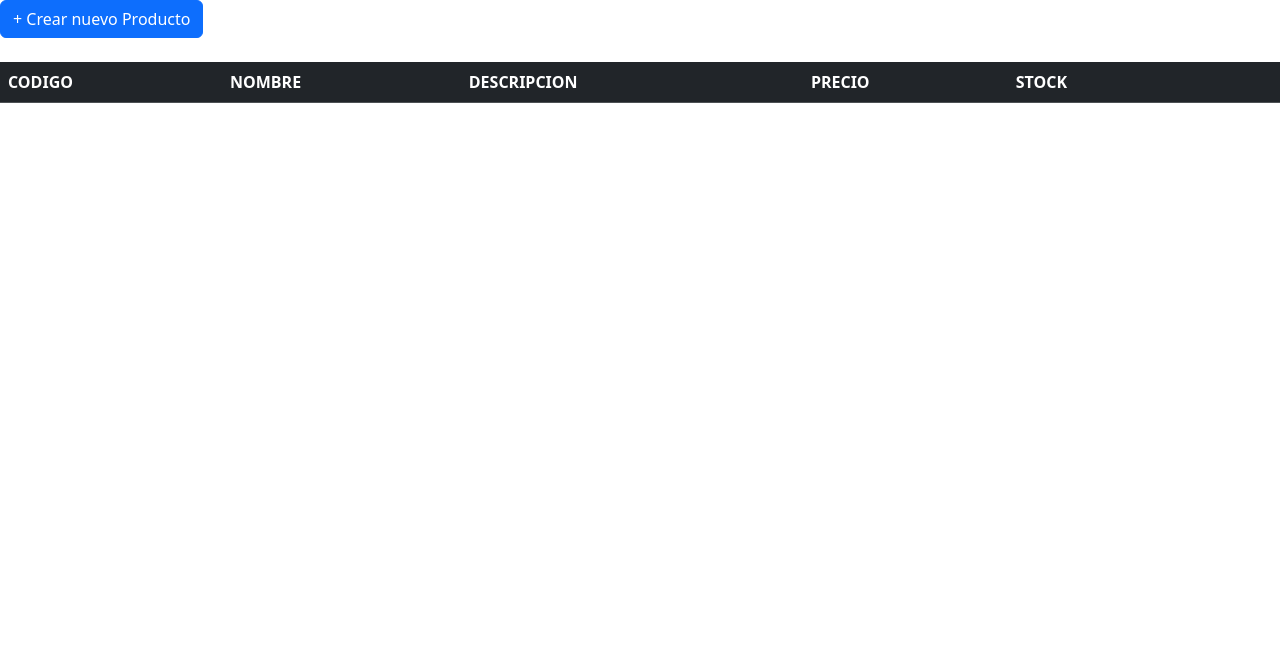
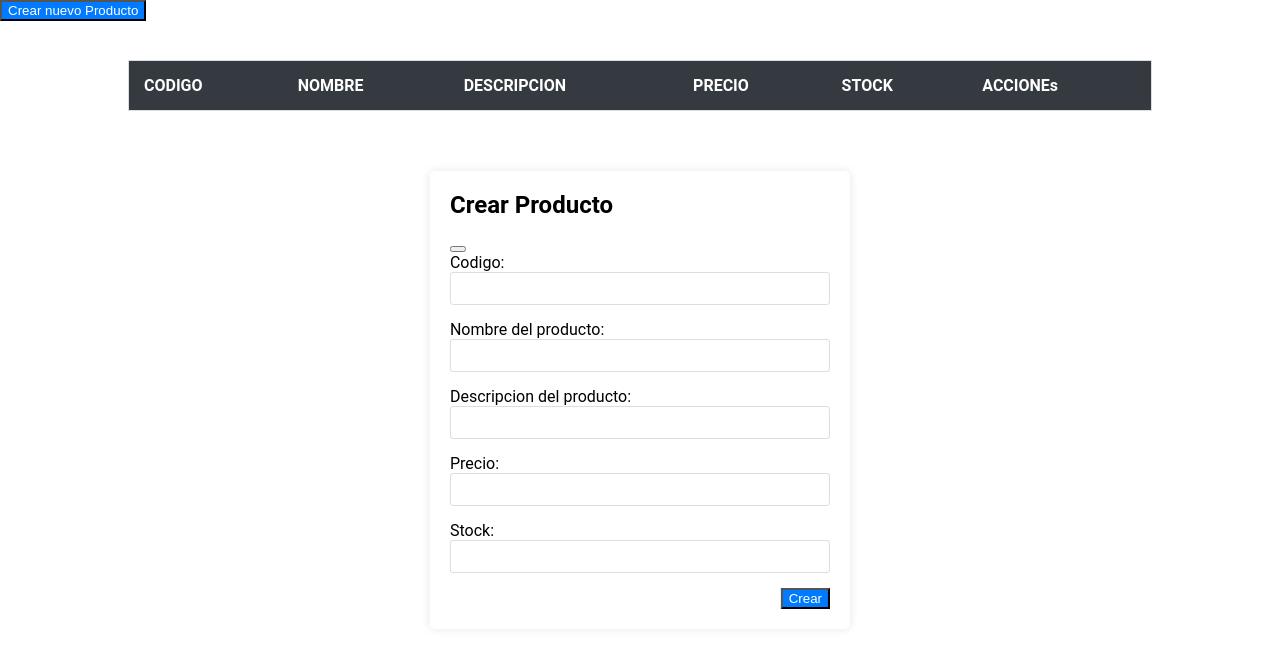
Before and after one commit to EnmerSandoval/IPC2_PROYECTO2DICIEMBRE_14, a Django app: page /productos/ in a window 1280 px wide, after a click on "Crear nuevo Producto". Shown: the top 648 px of the page. Run offline with Django 5.2, Linux system fonts and the light colour scheme; lists and menus that the app fills with data are empty; some libraries are stand-ins or nearby versions.

Commit message:
Productos modificaciones

```diff
--- /dev/null
+++ b/proyectoVacas/static/productos.css
@@ -0,0 +1,97 @@
+body, h1, h2, h3, p, ul, li {
+    margin: 0;
+    padding: 0;
+}
+
+body {
+    font-family: 'Arial', sans-serif;
+}
+
+.crear {
+    font-size: 18px;
+    margin: 20px auto;
+    padding: 10px 20px;
+    border-radius: 5px;
+    background-color: #007bff;
+    color: #fff;
+    cursor: pointer;
+}
+
+.table {
+    width: 80%;
+    margin: 20px auto;
+    border: 1px solid #ddd;
+    border-collapse: collapse;
+}
+
+.table th, .table td {
+    padding: 15px;
+    text-align: left;
+    border-bottom: 1px solid #ddd;
+}
+
+.table thead {
+    background-color: #343a40;
+    color: #fff;
+}
+
+
+.table tbody tr:nth-child(odd) {
+    background-color: #f2f2f2;
+}
+
+.table button {
+    padding: 5px 10px;
+    margin-right: 5px;
+    border: none;
+    border-radius: 3px;
+    cursor: pointer;
+}
+
+.btn-primary {
+    background-color: #007bff;
+    color: #fff;
+}
+
+.btn-danger {
+    background-color: #dc3545;
+    color: #fff;
+}
+
+.modal {
+    display: none;
+    position: fixed;
+    top: 50%;
+    left: 50%;
+    transform: translate(-50%, -50%);
+    background-color: #fff;
+    padding: 20px;
+    border-radius: 5px;
+    box-shadow: 0px 0px 10px rgba(0, 0, 0, 0.1);
+}
+
+.modal-title {
+    font-size: 24px;
+    margin-bottom: 15px;
+}
+
+.form-group {
+    margin-bottom: 15px;
+}
+
+.form-control {
+    width: 100%;
+    padding: 8px;
+    border: 1px solid #ddd;
+    border-radius: 3px;
+    box-sizing: border-box;
+}
+
+.modal-footer {
+    margin-top: 15px;
+    text-align: right;
+}
+
+#createCategory.active {
+    display: block;
+}
--- a/proyectoVacas/templates/producto.html
+++ b/proyectoVacas/templates/producto.html
@@ -1,35 +1,13 @@
-
+{% load static %}
 <!DOCTYPE html>
 <html>
 <head>
     <title>Productos</title>
-    <link rel="stylesheet" href="ruta/a/bootstrap.min.css">
-    <script src="ruta/a/popper.min.js"></script>
-    <script src="ruta/a/bootstrap.min.js"></script>
+    <link rel="stylesheet" href="../static/productos.css">
+    <link rel="stylesheet" href="../static/reset.css">
 </head>
+
 <body>
-    <div>
-        <button class="btn btn-primary" data-toggle="modal" data-target="#createCategory">+ Crear nuevo Producto</button>
-        <br><br>
-        <table class="table">
-            <thead class="table-dark">
-                <tr>
-                    <th scope="col">CODIGO</th>
-                    <th scope="col">NOMBRE</th>
-                    <th scope="col">DESCRIPCION</th>
-                    <th scope="col">PRECIO</th>
-                    <th scope="col">STOCK</th>
-                    <th></th>
-                    <th></th>
-                </tr>
-            </thead>
-            <tbody id="categoryTableBody">
-                <!--Codigo para llenar la tabla de los productos-->
-                <!--Al final en la ultima columna hay un boton para eliminar -->
-            </tbody>
-        </table>
-    </div>
-
     <div id="createCategory" class="modal fade" role="dialog">
         <div class="modal-dialog">
             <div class="modal-content">
@@ -62,11 +40,33 @@
                     </form>
                 </div>
                 <div class="modal-footer">
-                    <button type="button" class="btn btn-primary" data-dismiss="modal">Crear</button>
+                    <button type="button" class="btn btn-primary" data-dismiss="modal" onclick="crearProducto()">Crear</button>
                 </div>
             </div>
         </div>
     </div>
+    <div>
+        <button class="btn btn-primary" data-toggle="modal" data-target="#createCategory" onclick="showCrearProducto()">Crear nuevo Producto</button>
+        <br><br>
+        <table class="table" id="tabla-productos">
+            <thead class="table-dark">
+                <tr>
+                    <th scope="col">CODIGO</th>
+                    <th scope="col">NOMBRE</th>
+                    <th scope="col">DESCRIPCION</th>
+                    <th scope="col">PRECIO</th>
+                    <th scope="col">STOCK</th>
+                    <th colspan="2">ACCIONEs</th>
+                </tr>
+            </thead>
+            <tbody id="categoryTableBody">
+                <!--Codigo para llenar la tabla de los productos-->
+                <!--Al final en la ultima columna hay un boton para eliminar -->
+            </tbody>
+        </table>
+    </div>
+
+
 
     <div id="editCategory" class="modal fade" role="dialog">
         <div class="modal-dialog">
@@ -78,23 +78,23 @@
                 <div class="modal-body">
                     <form>
                         <div class="form-group">
-                            <label for="codigo-producto">Codigo:</label>
+                            <label for="codigo-producto-edit">Codigo:</label>
                             <input type="text" class="form-control" id="codigo-producto" name="codigo-producto" readonly>
                         </div>
                         <div class="form-group">
-                            <label for="nombre-producto">Nombre del producto:</label>
+                            <label for="nombre-producto-edit">Nombre del producto:</label>
                             <input type="text" class="form-control" id="nombre-producto" name="nombre-producto">
                         </div>
                         <div class="form-group">
-                            <label for="descripcion-producto">Descripcion del producto:</label>
+                            <label for="descripcion-producto-edit">Descripcion del producto:</label>
                             <input type="text" class="form-control" id="descripcion-producto" name="descripcion-producto">
                         </div>
                         <div class="form-group">
-                            <label for="precio-producto">Precio:</label>
+                            <label for="precio-producto-edit">Precio:</label>
                             <input type="number" class="form-control" id="precio-producto" name="precio-producto">
                         </div>
                         <div class="form-group">
-                            <label for="stock-producto">Stock:</label>
+                            <label for="stock-producto-edit">Stock:</label>
                             <input type="number" class="form-control" id="stock-producto" name="stock-producto">
                         </div>
                     </form>
@@ -108,6 +108,88 @@
 
     <!-- JavaScript para llenar la tabla y mostrar/ocultar modales -->
     <script>
+
+        function showCrearProducto() {
+            var crearProducto = document.getElementById('createCategory');
+            crearProducto.classList.add('active');
+        }
+
+        function cerrarModal() {
+            var crearProducto = document.getElementById('createCategory');
+            crearProducto.classList.remove('active');
+        }
+
+        function crearProducto() {
+            // Lógica para crear un nuevo producto
+            var tableBody = document.getElementById('tabla-productos').getElementsByTagName('tbody')[0];
+            var numCells = 7;
+
+            var codigo = document.getElementById('codigo-producto').value;
+            var nombre = document.getElementById('nombre-producto').value;
+            var descripcion = document.getElementById('descripcion-producto').value;
+            var precio = document.getElementById('precio-producto').value;
+            var stock = document.getElementById('stock-producto').value;
+
+            for (var i=0; i < numCells; i++) {
+                var cell = newRow.insertCell(i);
+                var text = document.createElement('p');
+                var button = document.createElement('button');
+
+                // Set the appropriate input type based on cell index
+                if (i === 6) {
+                    button.innerText = 'Eliminar';
+                    cell.appendChild(button);
+                    button.className = 'btn btn-danger';
+                } else if (i === 5) {
+                    button.innerText = 'Editar';
+                    cell.appendChild(button);
+                } else if(i == 0){
+                    text.innerText = codigo;
+                    cell.appendChild(text);
+                } else if(i == 1){
+                    text.innerText = nombre;
+                    cell.appendChild(text);
+                } else if(i == 2){
+                    text.innerText = descripcion;
+                    cell.appendChild(text);
+                } else if(i == 3){
+                    text.innerText = precio;
+                    cell.appendChild(text);
+                } else if(i == 4){
+                    text.innerText = stock;
+                    cell.appendChild(text);
+                }
+            }
+        }
+
+        var post = {
+            codigo: codigo,
+            nombre: nombre,
+            descripcion: descripcion,
+            precio: precio,
+            stock: stock,
+        }
+
+        fetch('http://127.0.0.1:8000/crearProducto/', {
+            method: 'POST',
+            body: JSON.stringify(post),
+            headers: {
+                'Accept': 'application/json',
+                'Content-Type': 'application/json',
+            }
+        }).then(response => response.json())
+            .then(data => {
+            if (data.status === 'success') {
+                console.log('Result:', data.result);
+            } else {
+                console.error('Error:', data.message);
+            }
+            })
+            .catch(error => console.error('Fetch error:', error));
+
+            var crearProducto = document.getElementById('createCategory');
+            crearCliente.style = 'display: none';
+
         function showModal() {
             // Lógica para mostrar el modal de creación
         }
```
